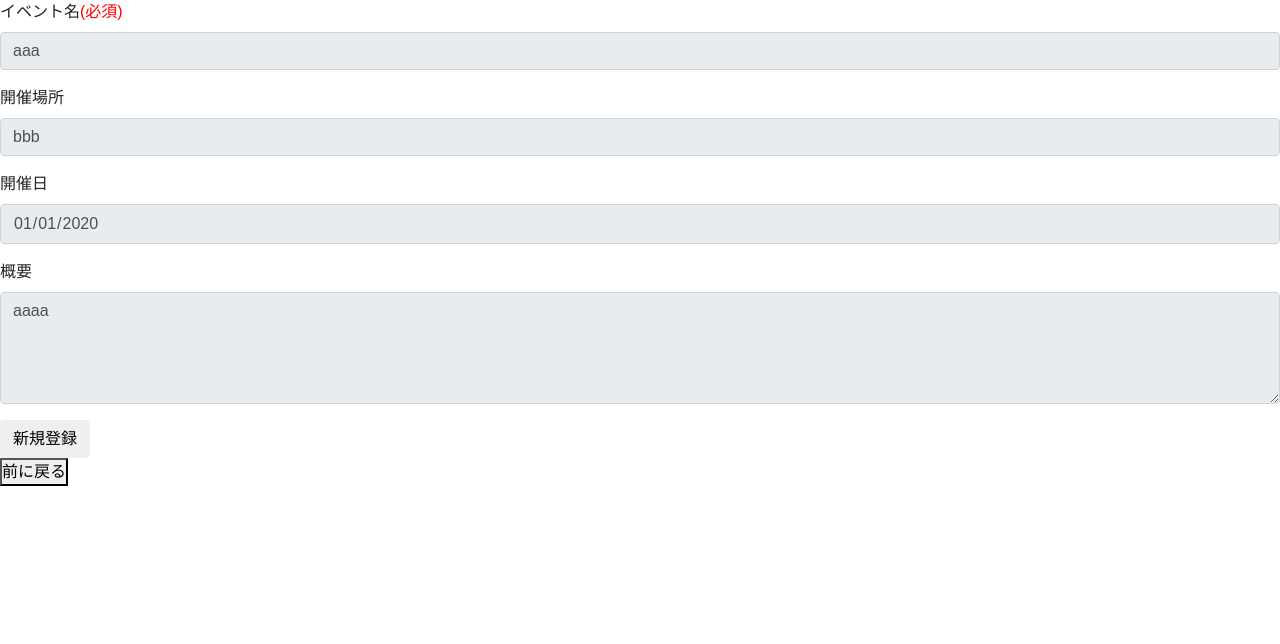
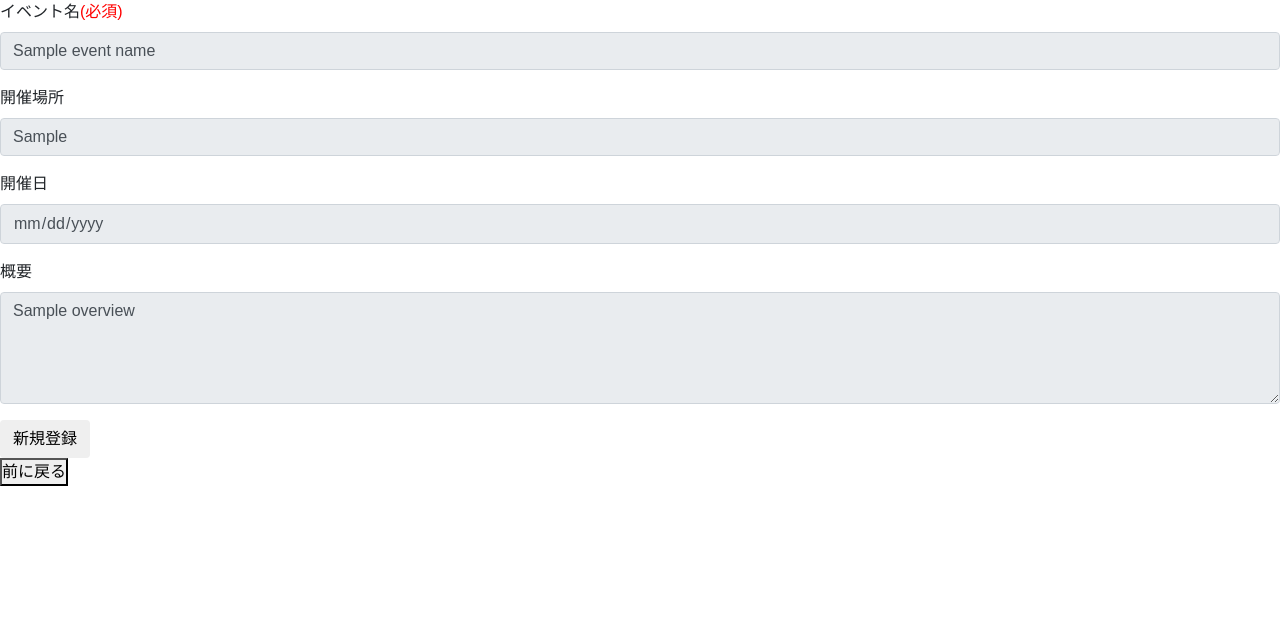
Before and after one commit to zxcc9867/project_mynavi, a Flask app: template flask_app/templates/staff/manage_event/confirm.html in a window 1280 px wide. Shown: the part 90-734 px from the top of the page. Run offline with Flask 3, Linux system fonts and the light colour scheme; the template is opened without the code that fills it: most values are stand-ins (such as "Sample title", 1, 10 or a date in 2020); some libraries are stand-ins or nearby versions.

Commit message:
confirmとvent_detailの処理を追加

```diff
--- a/flask_app/templates/staff/manage_event/confirm.html
+++ b/flask_app/templates/staff/manage_event/confirm.html
@@ -8,22 +8,22 @@
 
     <div class="form-group">
         <label for="event_name" class="form-label">イベント名<span style="color: red;">(必須)</span></label>
-        <input type="text" class="form-control" id="event_name" name="event_name" value="aaa" required readonly>
+        <input type="text" class="form-control" id="event_name" name="event_name" value="{{event_name}}" required readonly>
     </div>
 
     <div class="form-group">
         <label for="event_place"  class="form-label">開催場所</label>
-        <input type="text" class="form-control" id="event_place" name="event_place" value="bbb" readonly>
+        <input type="text" class="form-control" id="event_place" name="event_place" value="{{event_place}}" readonly>
     </div>
 
     <div class="form-group">
         <label for="event_date"  class="form-label">開催日</label>
-        <input type="date" class="form-control" id="event_date" name="event_date" value="2020-01-01" readonly>
+        <input type="date" class="form-control" id="event_date" name="event_date" value="{{event_date}}" readonly>
     </div>
 
     <div class="form-group">
         <label for="overview" class="form-label">概要</label>
-        <textarea type="text" class="form-control" id="overview" name="overview" readonly>aaaa</textarea>
+        <textarea type="text" class="form-control" id="overview" name="overview" readonly>{{overview}}</textarea>
     </div>
     <button type="submit" class="btn">新規登録</button>
 </form>
--- a/flask_app/templates/staff/manage_event/list.html
+++ b/flask_app/templates/staff/manage_event/list.html
@@ -41,7 +41,7 @@
             {% for event in events%}
             <tr>
               <form method="post">
-                <td class="">{{event.event_name}}</td>
+                <td class=""><a href="{{url_for('show_event_detail', event_id=event.event_id)}}">{{event.event_name}}</a></td>
                 <td class="">{{event.event_date}}</td>
                 <td class="">{{event.event_place}}</td>
 
```
Also changed, not shown: flask_app/templates/staff/manage_event/detail.html (+4 -4 lines), flask_app/views/staff/staff_event.py (+10 -5 lines).
